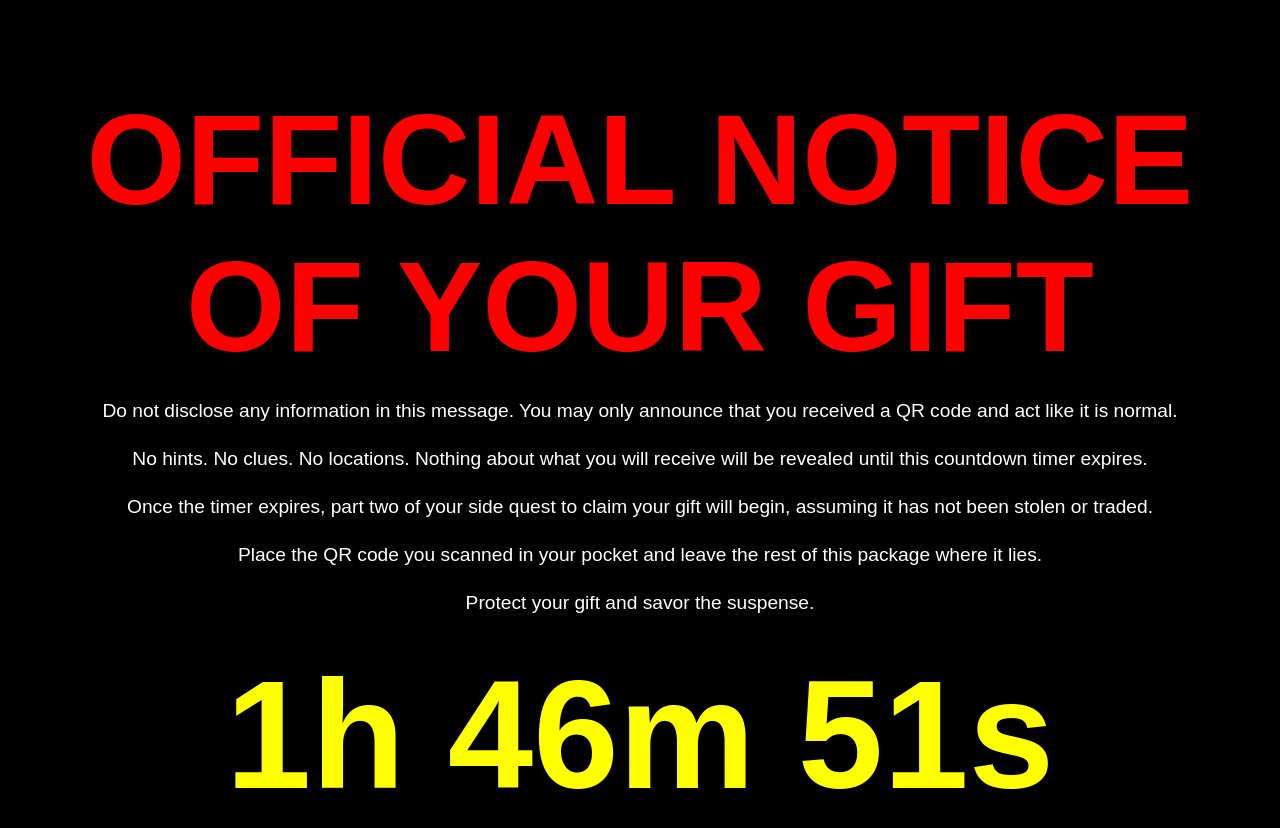
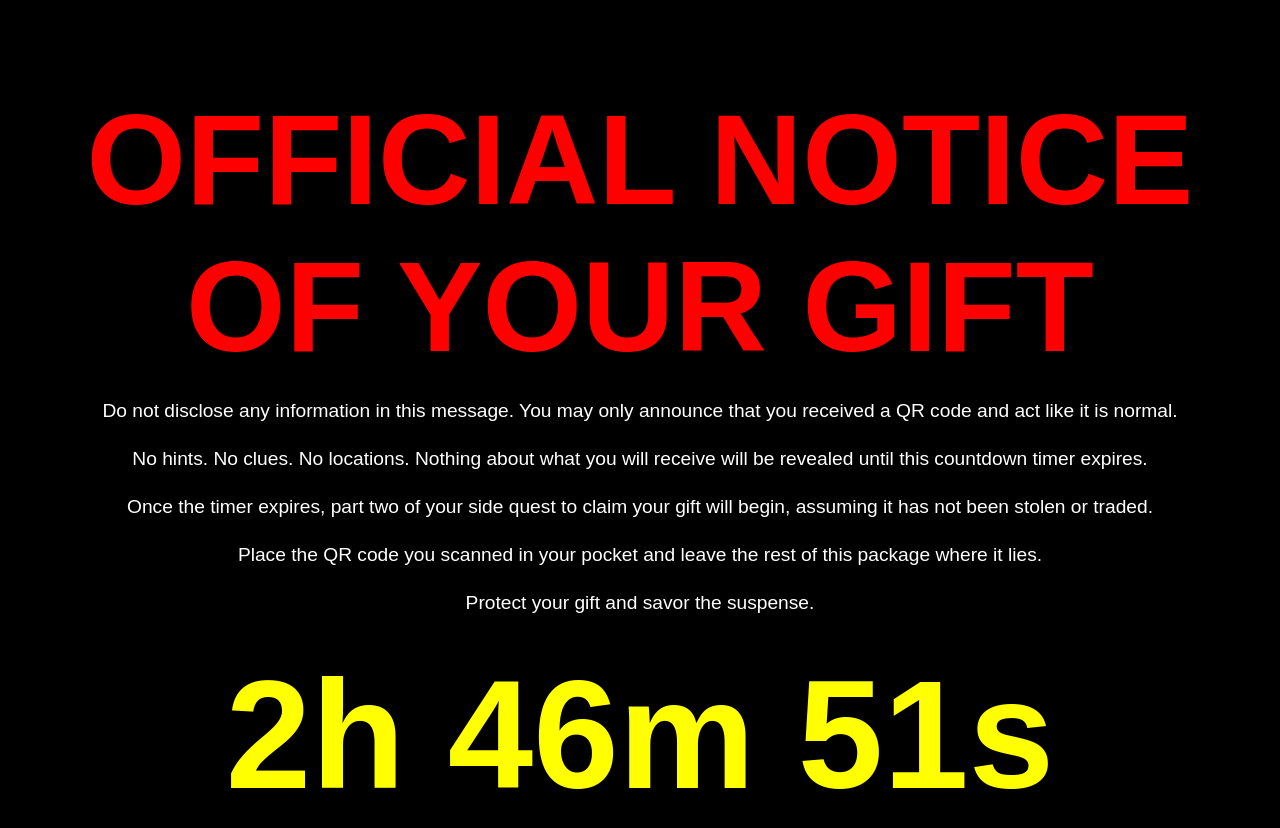
Before and after one commit to StealthyGundam/Project-B, a plain HTML site: page index.html in a window 1280 px wide. Drawn offline with Linux system fonts and the light colour scheme.

Commit message:
Update index.html

```diff
--- a/index.html
+++ b/index.html
@@ -59,7 +59,7 @@
 
 <script>
   // CET = UTC+1
-  const revealTimeCET = new Date(Date.UTC(2025, 11, 19, 19, 0, 0)).getTime();
+  const revealTimeCET = new Date(Date.UTC(2025, 11, 19, 20, 0, 0)).getTime();
 
   const countdownElement = document.getElementById("countdown");
   const contentElement = document.getElementById("content");
```
